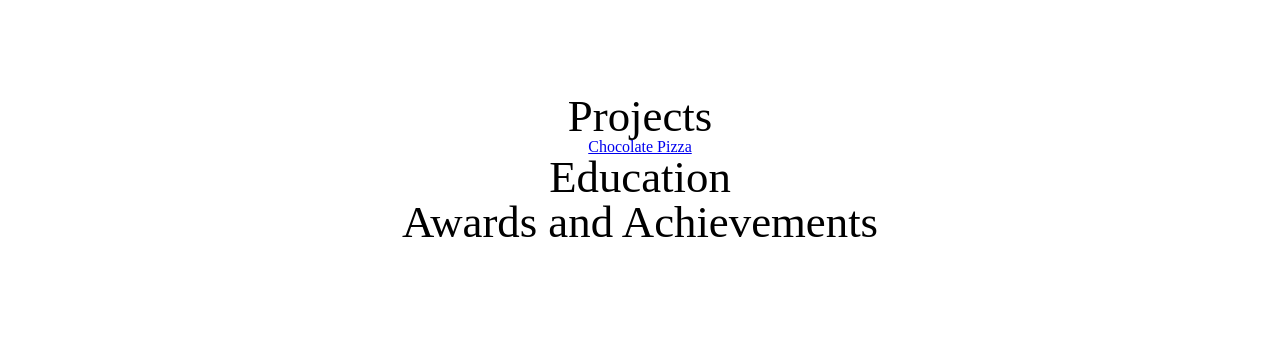
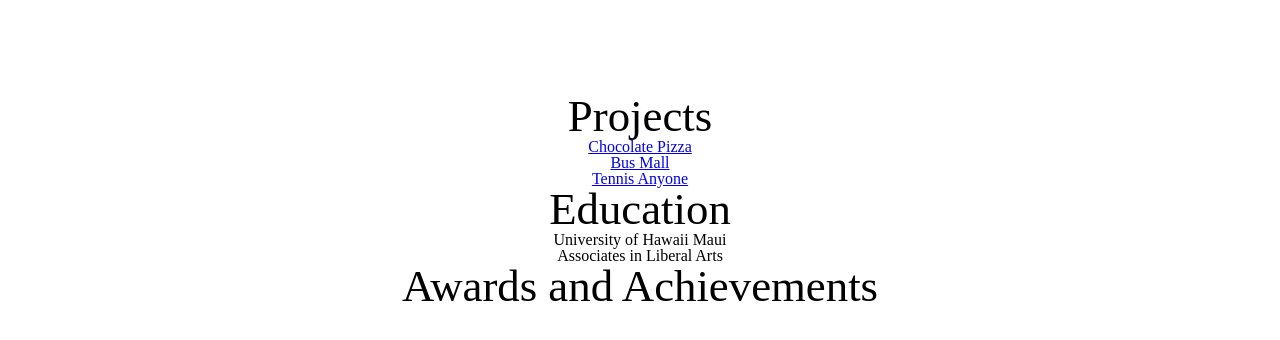
Before and after one commit to JacobMGEvans/portfolio, a plain HTML site: page index.html in a window 1280 px wide. Shown: the part 1113-1453 px from the top of the page. Drawn offline with nearby package versions, Linux system fonts and the light colour scheme.

Commit message:
added handlebars, added dynamic list of schools and projects from the object literal page, removed corpse code

```diff
--- a/app.js
+++ b/app.js
@@ -9,23 +9,17 @@
 dataSource.forEach(function(rawData) {
   if(rawData.url){
     projectArr.push(new Projects(rawData))
-  }else {
-    educationArr.push(new Projects(rawData))
+    var projectRender = `<a href= '${rawData.url}'> <p>${rawData.name}</p>  </a>
+    ${rawData.description}`
+    $('#projectRender').append(projectRender);
+  }else{
+    educationArr.push(new Projects(rawData));
+    var educationRender =  `<p>${rawData.name}</p>
+    ${rawData.degree}`
+    $('#educationRender').append(educationRender);
   }
 })
 
 $('.fa-bars').click(function(){
   $('.hide').css('display', 'block');
 })
-
-$('#projects').text(projectArr[0].name)
-$('.projectsAnchor').attr('href', projectArr[0].url);
-
-//Use the prototype for the template stuff
-// Projects.prototype.toHtml = function () {
-//   if(this.url){
-//
-//   }
-// };
-
-//No changes
--- a/index.html
+++ b/index.html
@@ -3,6 +3,8 @@
   <head>
     <meta name="viewport" content="width=device-width">
     <meta charset="utf-8">
+    <script src="https://cdnjs.cloudflare.com/ajax/libs/handlebars.js/4.0.10/handlebars.amd.min.js">
+    </script>
     <link href="https://fonts.googleapis.com/css?family=Roboto" rel="stylesheet">
     <script src="https://use.fontawesome.com/25669ba756.js"></script>
     <link rel="stylesheet" href="/css/reset.css">
@@ -26,11 +28,13 @@
   <div class="template">
     <section class="hide">
     <h2 class="navbars" >Projects</h2>
-    <a class="projectsAnchor "href="">
-    <p id="projects"></p></a>
+      <section id="projectRender">
+      </section>
     </section>
     <section class="hide">
       <h2 class="navbars"id="eduction">Education</h2>
+        <section id="educationRender">
+        </section>
     </section>
     <section class="hide">
       <h2 class="navbars"id="awards"> Awards and Achievements</h3>
```
Also changed, not shown: projects.js (+4 -4 lines), css/modules.css (added).
